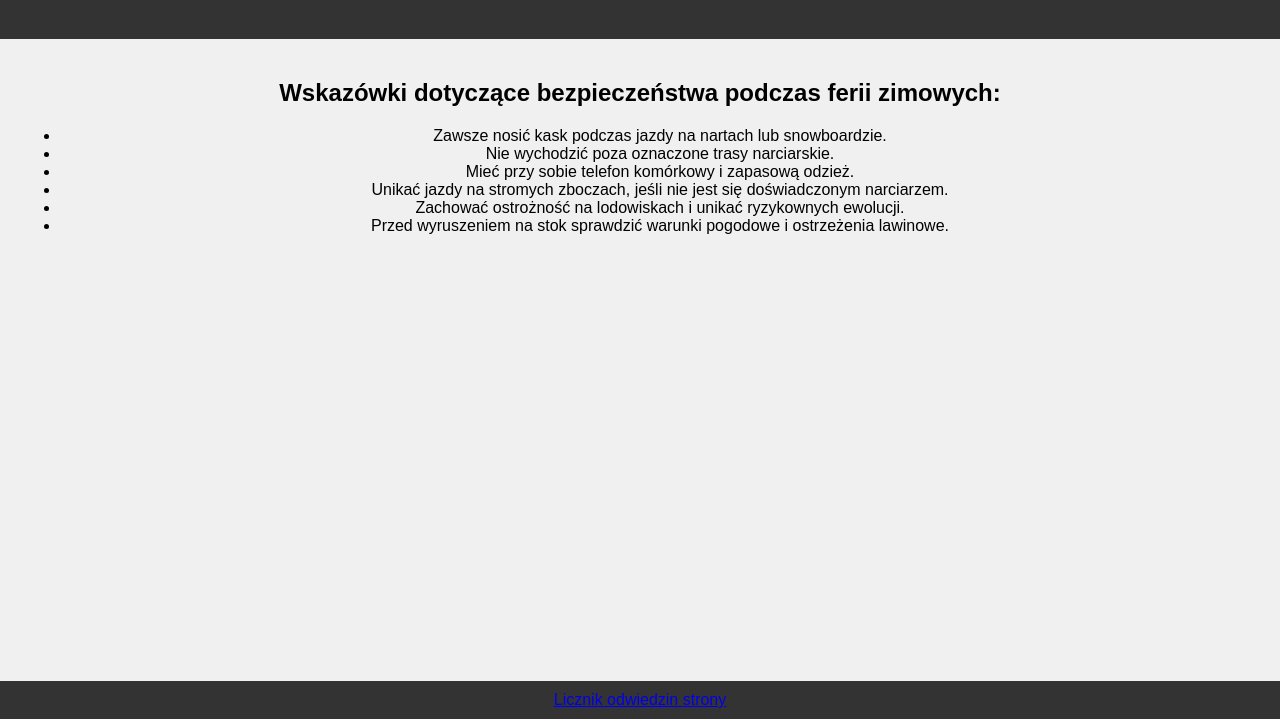
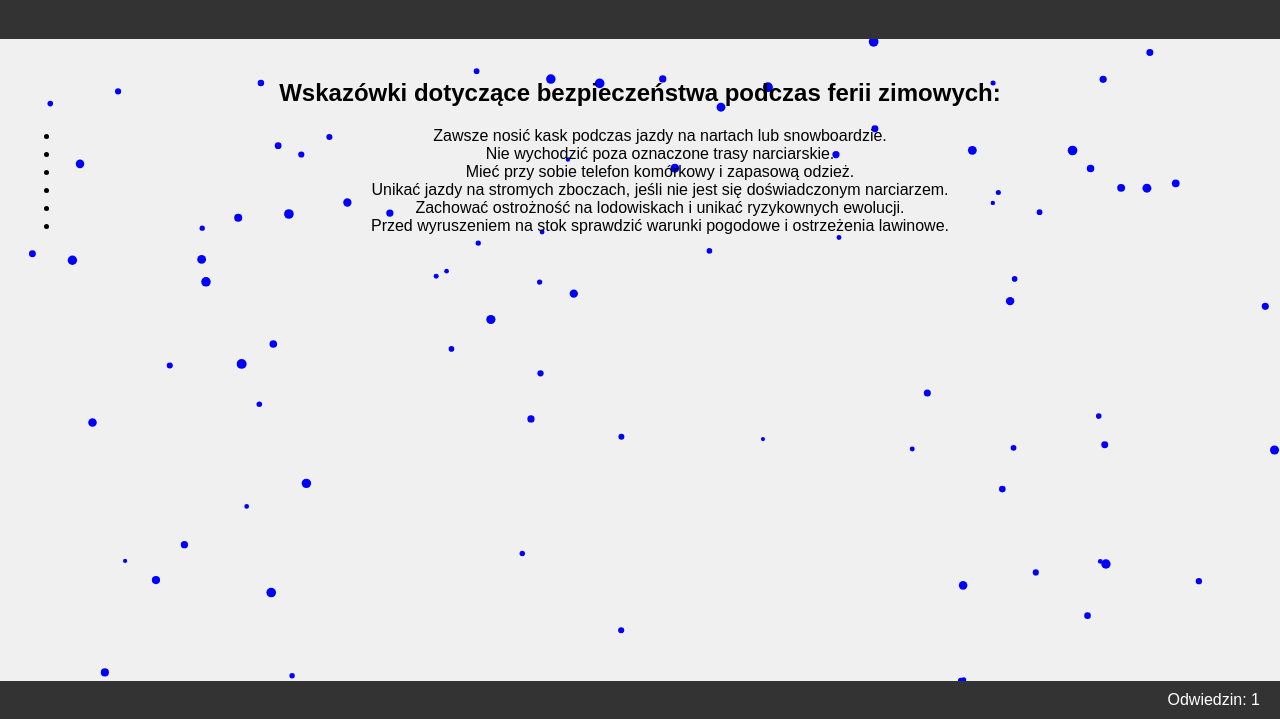
Before and after one commit to AgentKokos/Zima, a plain HTML site: page index.html in a window 1280 px wide. Shown: the part 81-800 px from the top of the page. Drawn offline with Linux system fonts and the light colour scheme; a script that the page names is missing.

Commit message:
Update index.html

```diff
--- a/index.html
+++ b/index.html
@@ -83,9 +83,8 @@
   </section>
 
   <footer>
-<a href='http://www.counterliczniki.com'>Licznik odwiedzin strony</a>
-					<script type='text/javascript' src='https://www.counterliczniki.com/auth.php?id=caba3d296961b5c30856a0c3ca88c18ead14354a'></script>
-					<script type="text/javascript" src="https://www.counterliczniki.com/pl/home/counter/1134418/t/3"></script>
+    <span id="visits">Odwiedzin: <span id="visitsCount">0</span></span>
+
   </footer>
 
   <canvas class="stars"></canvas>
```
